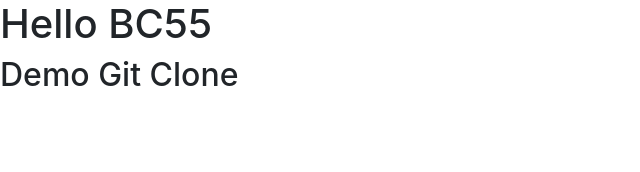
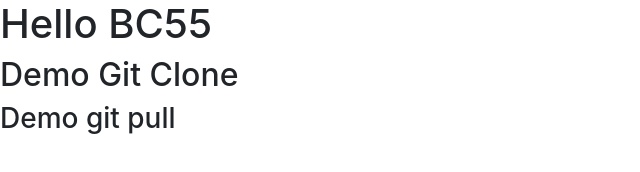
Before and after one commit to QuangKhai-dev/bc55_demogit, a plain HTML site: page index.html in a window 1280 px wide. Shown: the whole page, without its empty margins (0-640 px from the left). Drawn offline with nearby package versions, Linux system fonts and the light colour scheme.

Commit message:
Update index.html lan 2

```diff
--- a/index.html
+++ b/index.html
@@ -15,6 +15,7 @@
 <body>
   <h1>Hello BC55</h1>
   <h2>Demo Git Clone</h2>
+  <h3>Demo git pull</h3>
 
   <!-- Optional JavaScript -->
   <!-- jQuery first, then Popper.js, then Bootstrap JS -->
```
